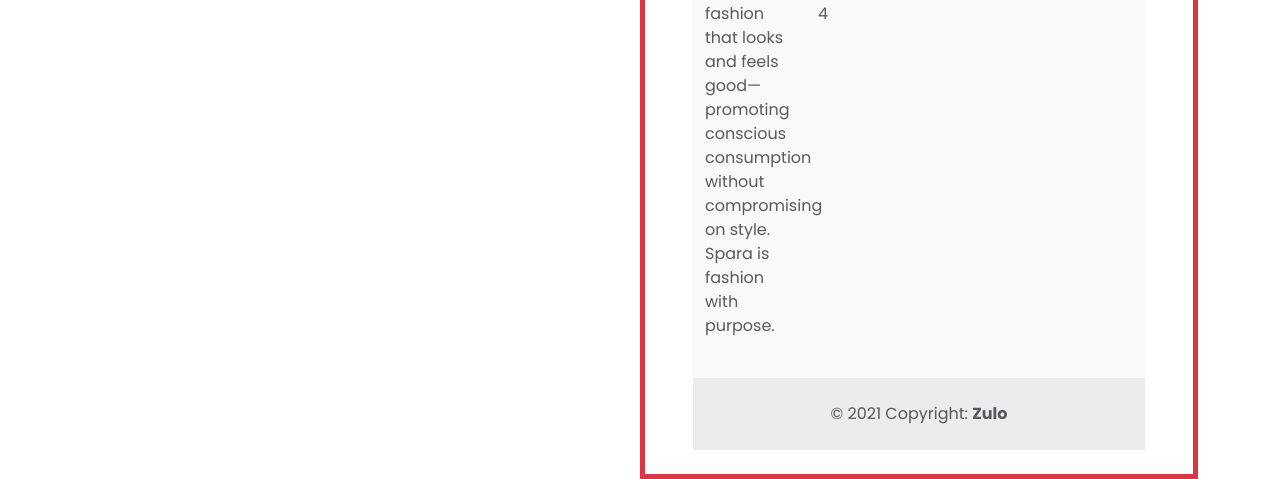
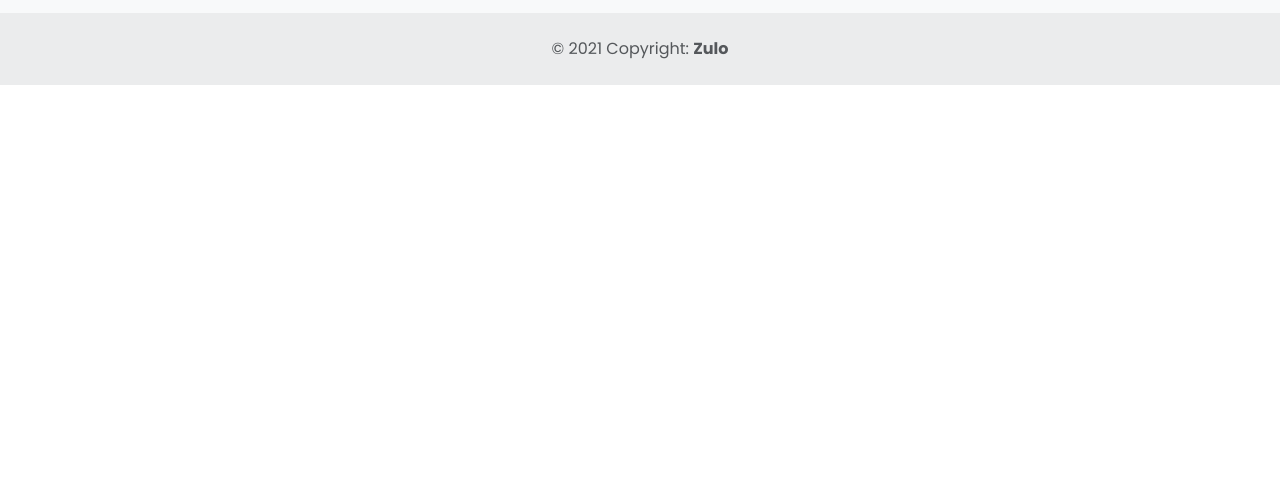
Before and after one commit to dimuthx353/zulo, a PHP site: page /zulo/pages/buyNow.php in a window 1280 px wide. Shown: the part 1431-1910 px from the top of the page. After the commit the page ends 1516 px from the top, so only its background shows below. Run offline with PHP 8.4, Linux system fonts and the light colour scheme; the template is opened without the code that fills it, so the values that code supplies are empty; a user stored in the database is signed in; data comes from the database, SQL or seed files in the repository; some web fonts are replaced.

Commit message:
fix footer issue and remove css

```diff
--- a/pages/buyNow.php
+++ b/pages/buyNow.php
@@ -31,7 +31,7 @@
     <link href="https://cdn.jsdelivr.net/npm/bootstrap@5.3.3/dist/css/bootstrap.min.css" rel="stylesheet" integrity="sha384-QWTKZyjpPEjISv5WaRU9OFeRpok6YctnYmDr5pNlyT2bRjXh0JMhjY6hW+ALEwIH" crossorigin="anonymous">
 
     <!-- External CSS  -->
-    <link rel="stylesheet" href="../assets/css/cart.min.css">
+    <!-- <link rel="stylesheet" href="../assets/css/cart.min.css"> -->
     <link rel="stylesheet" href="../assets/css/reset.min.css">
     <link rel="stylesheet" href="../assets/css/nav.min.css">
     <link rel="stylesheet" href="../assets/css/footer.min.css">
@@ -79,7 +79,7 @@
 
             // Check if the user was found
             if ($userDetails) { ?>
-                <div class="col-lg-6 px-5 py-4 border border-danger border-5">
+                <div class="col-lg-6 px-5 py-4">
                     <h3 class="mb-5 pt-2 text-center fw-bold text-uppercase">Shpping Details</h3>
                     <form class="mb-5">
                         <div data-mdb-input-init class="form-outline mb-2">
@@ -161,11 +161,12 @@
         ?>
     </div>
 
-
-
+    </div>
+    </div>
     <?php
     include_once "../partials/footer.php"
     ?>
+
 
 
     <!-- Bootstrap CDN  -->
```
